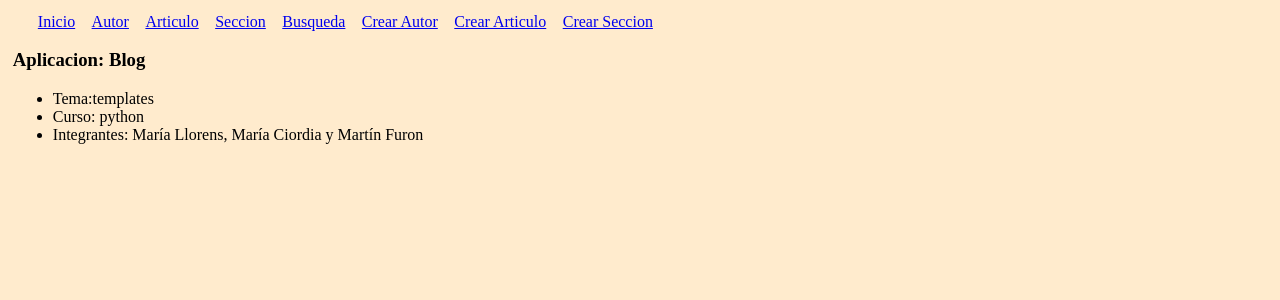
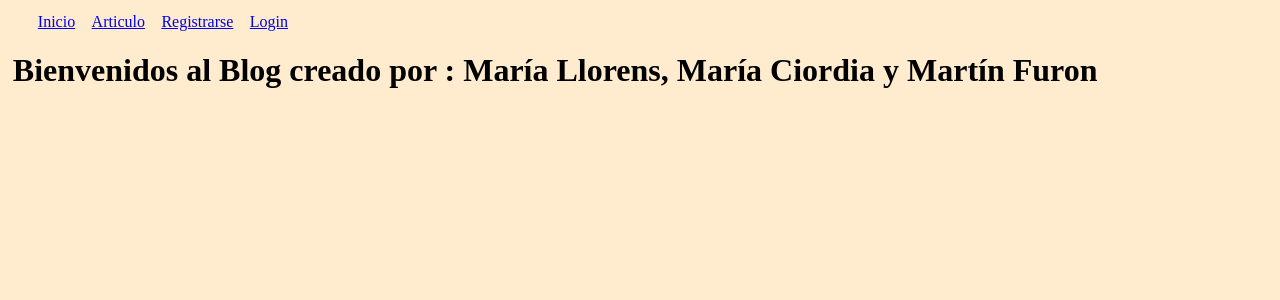
Before and after one commit to martinfuron/Entrega1-Llorens-Ciordia-Furon, a Django app: template ProyectoFinal/Blog/templates/Blog/padre.html in a window 1280 px wide. Shown: the top 300 px of the page. Run offline with Django 3.2, Linux system fonts and the light colour scheme; the template is opened without the code that fills it, so the values that code supplies are empty.

Commit message:
registro, inicio, login, logout

```diff
--- a/ProyectoFinal/Blog/models.py
+++ b/ProyectoFinal/Blog/models.py
@@ -1,4 +1,5 @@
 from django.db import models
+from django.contrib.auth.models import User
 
 # Create your models here.
 
@@ -38,3 +39,7 @@ class Section (models.Model):
 
     def __str__(self):
         return (f"{self.nombre}")
+
+class Avatar(models.Model):
+    user = models.ForeignKey(User, on_delete=models.CASCADE)
+    imagen = models.ImageField(upload_to="avatares", null=True, blank=True)
--- a/ProyectoFinal/Blog/templates/Blog/inicio.html
+++ b/ProyectoFinal/Blog/templates/Blog/inicio.html
@@ -3,5 +3,9 @@
 {% load static %}
 
 {% block Insertar_contenido %}
-Este es el template de inicio
+
+{% if mensaje %}
+{{ mensaje }}
+{% endif %}
+
 {% endblock %}
--- a/ProyectoFinal/Blog/templates/Blog/padre.html
+++ b/ProyectoFinal/Blog/templates/Blog/padre.html
@@ -9,28 +9,36 @@
 <header>
     <nav style="margin-left: 1%; margin-top: 1%;">
 
-    <a style="margin-left: 1%;" href="../inicio">Inicio</a>
-    <a style="margin-left: 1%;" href="../autor">Autor</a>
-    <a style="margin-left: 1%;" href="../articulo">Articulo</a>
-    <a style="margin-left: 1%;" href="../seccion">Seccion</a>
-    <a style="margin-left: 1%;" href="../busqueda">Busqueda</a>
-    <a style="margin-left: 1%;" href="../formulario_autor">Crear Autor</a>
-    <a style="margin-left: 1%;" href="../formulario_articulo">Crear Articulo</a>
-    <a style="margin-left: 1%;" href="../formulario_seccion">Crear Seccion</a>
+    <a style="margin-left: 1%;" href="{% url 'inicio' %}">Inicio</a>
+    <a style="margin-left: 1%;" href="{% url 'articulo' %}">Articulo</a>
+
+
+    {% if not request.user.is_authenticated %}
+    <a style="margin-left: 1%;" href="{% url 'registro' %}">Registrarse</a>
+    <a style="margin-left: 1%;" href="{% url 'login' %}">Login</a>
+    {% endif %}
+
+    {% if request.user.is_authenticated %}
+    <a style="margin-left: 1%;" href="{% url 'autor' %}">Autor</a>
+    <a style="margin-left: 1%;" href="{% url 'seccion' %}">Seccion</a>
+    <a style="margin-left: 1%;" href="{% url 'busqueda' %}">Busqueda</a>
+    <a style="margin-left: 1%;" href="{% url 'formulario_autor' %}">Crear Autor</a>
+    <a style="margin-left: 1%;" href="{% url 'formulario_articulo' %}">Crear Articulo</a>
+    <a style="margin-left: 1%;" href="{% url 'formulario_seccion' %}">Crear Seccion</a>
+    <a style="margin-left: 1%;" href="{% url 'Logout' %}">Logout</a>
+
+    {% if avatar %}
+        <img height="40px" src="{{ avatar }}"/>
+    {% endif %}
+    <p> Hola, {{ user.username }} !!</p>
+    {% endif %}
+
 
     </nav>
 </header>
 <body style="background-color: blanchedalmond; margin-left: 1%;">
 
-<h3>Aplicacion: Blog </h3>
-
-
-<ul>
-    <li>Tema:templates </li>
-    <li>Curso: python</li>
-    <li>Integrantes: María Llorens, María Ciordia y Martín Furon </li>
-
-</ul>
+    <h1>Bienvenidos al Blog creado por : María Llorens, María Ciordia y Martín Furon </h1>
 
 
 
```
Also changed, not shown: ProyectoFinal/Blog/forms.py (+24 -0 lines), ProyectoFinal/Blog/urls.py (+17 -7 lines), ProyectoFinal/Blog/views.py (+71 -7 lines), ProyectoFinal/db.sqlite3.
